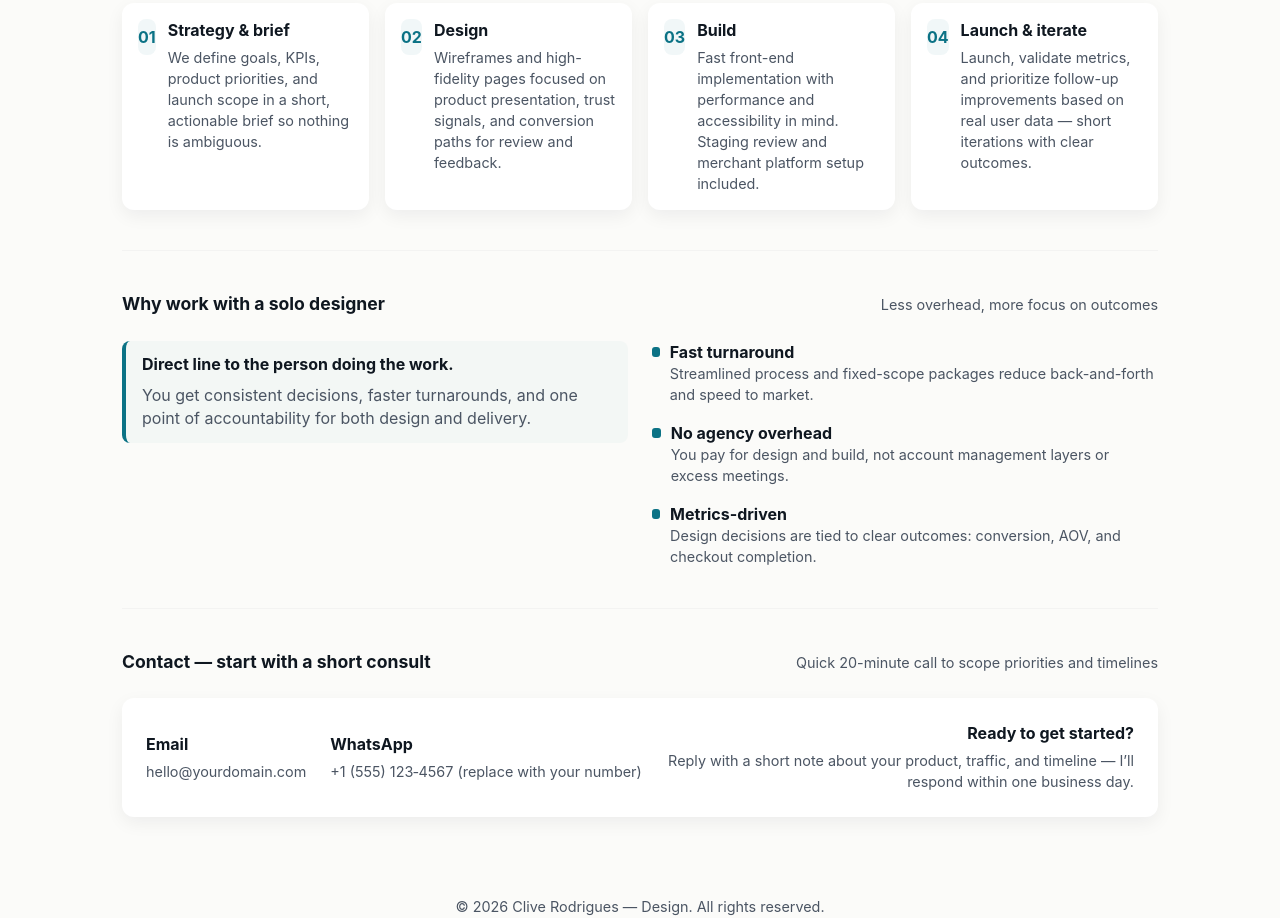
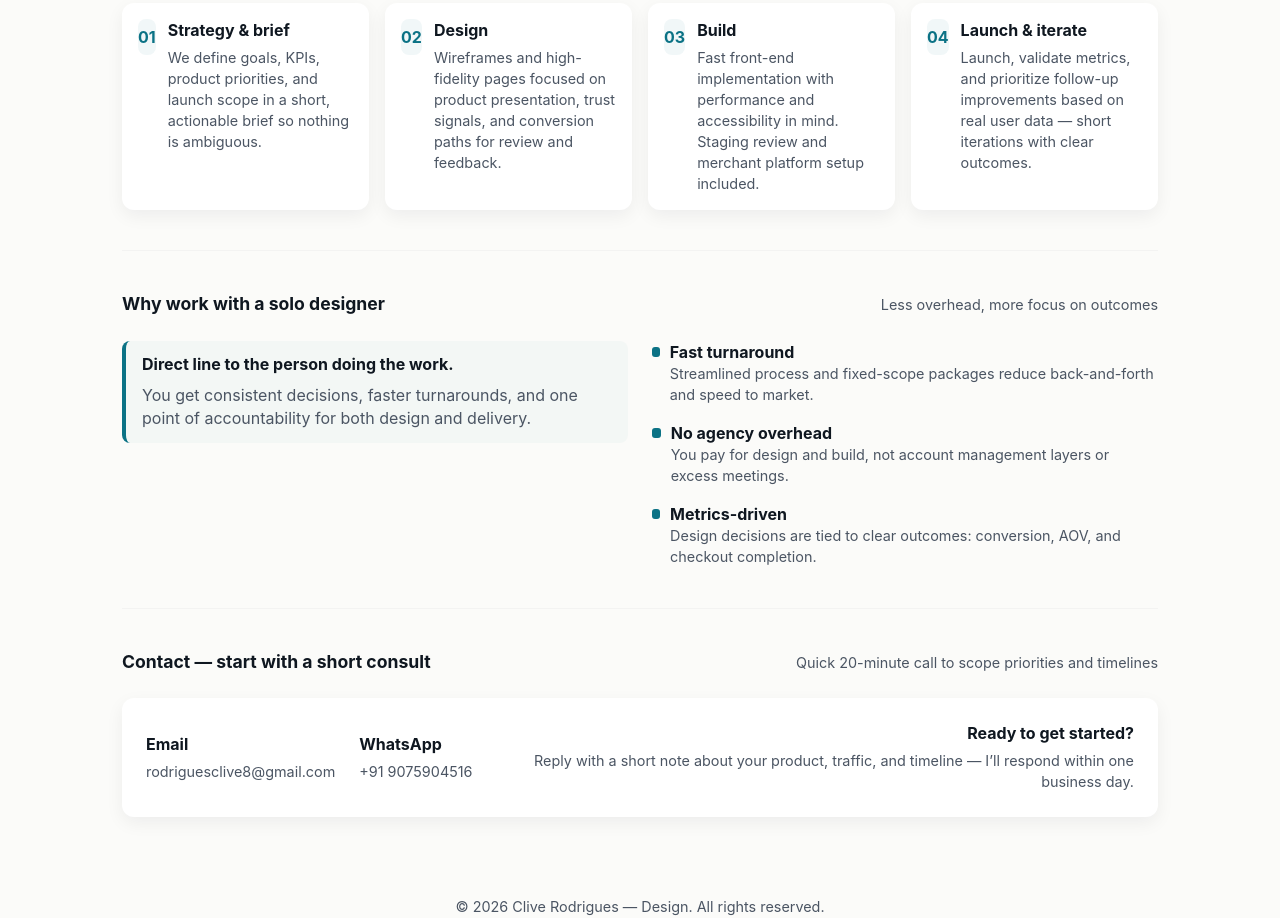
Before and after one commit to cliverodrigues/website-design-portfolio-page, a website: page index.html in a window 1280 px wide. Shown: the part 1963-2881 px from the top of the page. Drawn offline with Linux system fonts and the light colour scheme.

Commit message:
Update contact information in index.html

```diff
--- a/index.html
+++ b/index.html
@@ -286,8 +286,8 @@
             <div style="color:var(--muted); margin-top:8px">Launch ready store with optimized product pages, simplified checkout, and a brand-led homepage — typically delivered in 4–8 weeks depending on scope.</div>
 
             <div style="margin-top:14px; display:flex; gap:8px">
-              <a class="btn btn-primary" href="mailto:hello@yourdomain.com?subject=Schedule%20consult" style="padding:10px 12px; font-size:0.95rem">Book a consult</a>
-              <a class="btn btn-ghost" href="https://wa.me/15551234567" aria-label="Chat on WhatsApp">Message on WhatsApp</a>
+              <a class="btn btn-primary" href="rodriguesclive8@gmail.com?subject=Schedule%20consult" style="padding:10px 12px; font-size:0.95rem">Book a consult</a>
+              <a class="btn btn-ghost" href="https://wa.me/9075957477" aria-label="Chat on WhatsApp">Message on WhatsApp</a>
             </div>
           </div>
         </aside>
@@ -480,14 +480,14 @@
             <div style="min-width:0">
               <div style="font-weight:700">Email</div>
               <div class="small" style="margin-top:6px">
-                <a href="mailto:hello@yourdomain.com">hello@yourdomain.com</a>
+                <a href="mailto:hello@yourdomain.com">rodriguesclive8@gmail.com</a>
               </div>
             </div>
 
             <div style="min-width:0">
               <div style="font-weight:700">WhatsApp</div>
               <div class="small" style="margin-top:6px">
-                <a href="https://wa.me/15551234567" aria-label="WhatsApp">+1 (555) 123‑4567</a> (replace with your number)
+                <a href="https://wa.me/9075957477" aria-label="WhatsApp">+91 9075904516</a>
               </div>
             </div>
 
```
